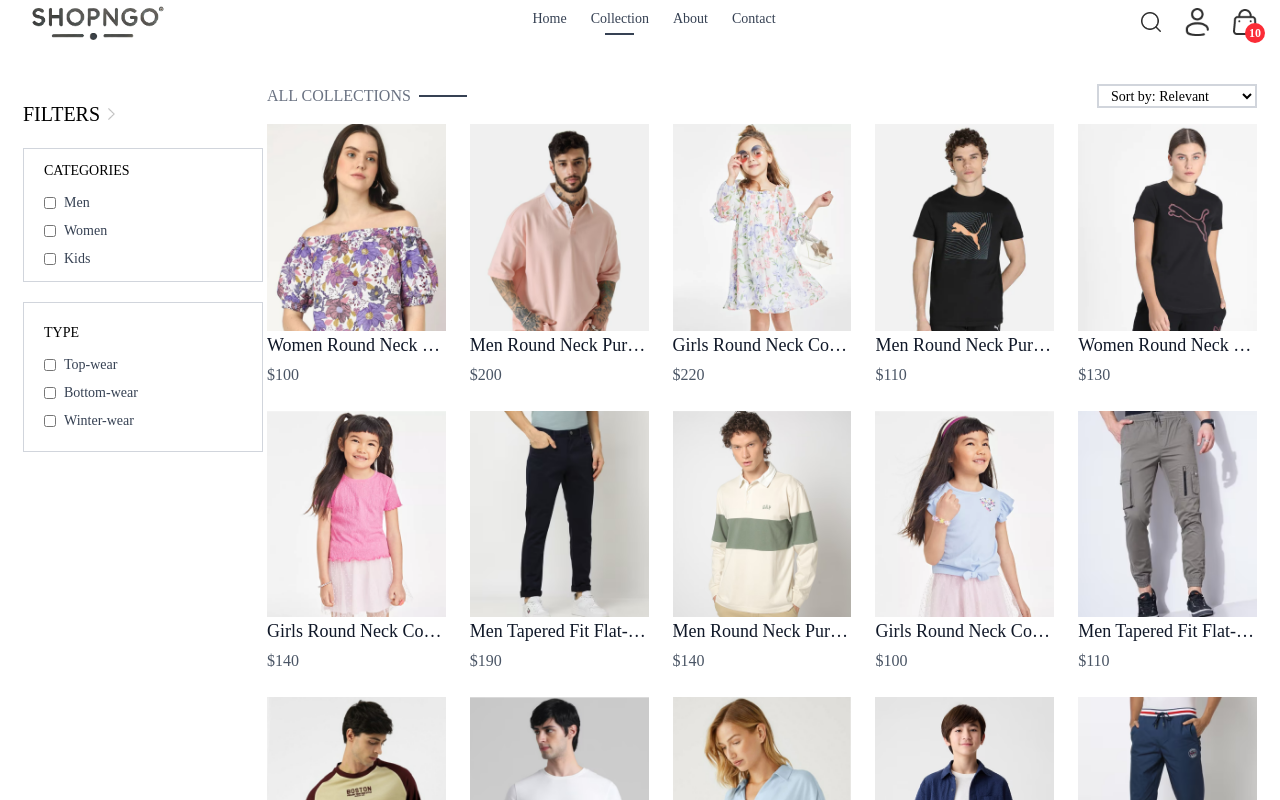
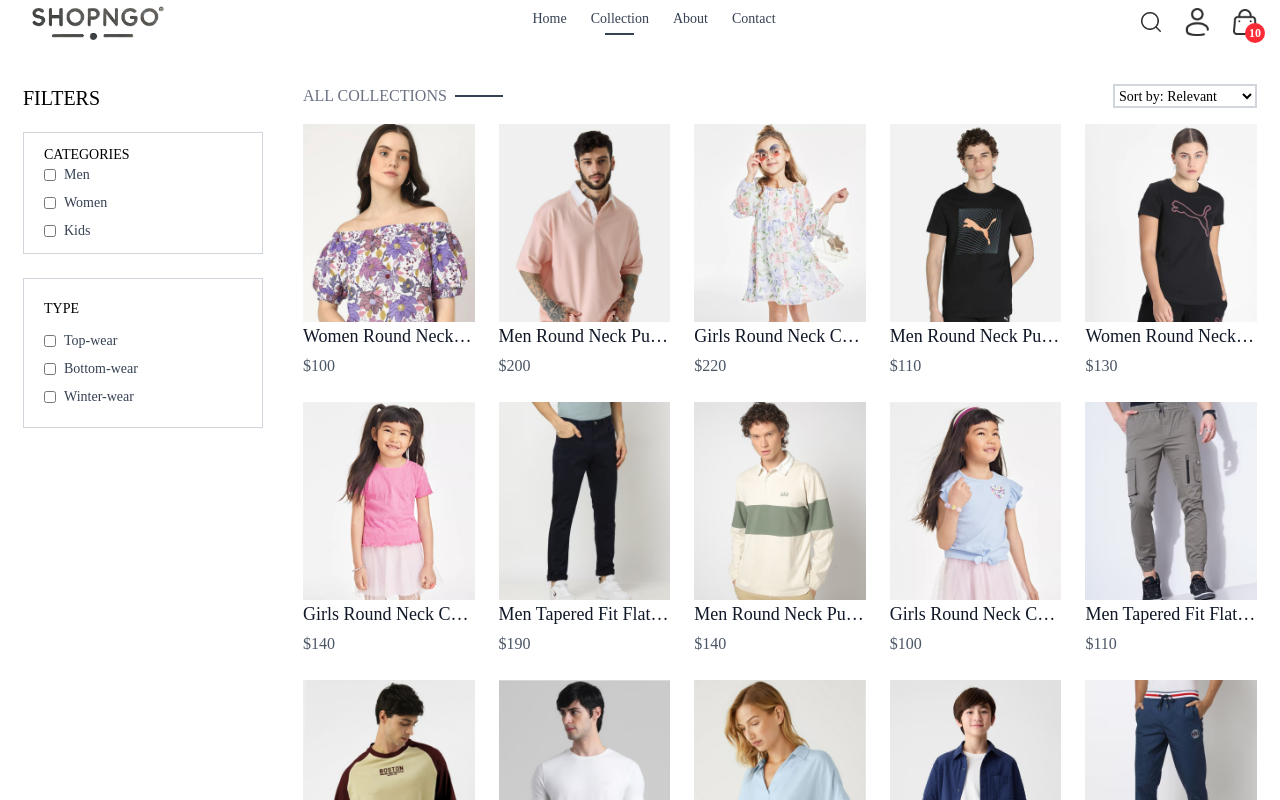
Before and after one commit to FAIZAN101013/ShopNGo, a React (Vite) app in the folder frontend/: page /collection in a window 1280 px wide. Shown: the top 800 px of the page. Built offline with nearby package versions, Linux system fonts and the light colour scheme.

Commit message:
Worked on the category section and  sub cateogry

```diff
--- a/frontend/src/pages/Collection.jsx
+++ b/frontend/src/pages/Collection.jsx
@@ -34,8 +34,13 @@ const Collection = () => {
     if (category.length > 0) {
       productsCopy = productsCopy.filter((item) => category.includes(item.category));
     }
+    if (subCategory.length > 0) {
+      productsCopy = productsCopy.filter((item) => subCategory.includes(item.subCategory));
+    }
     setFilteredProducts(productsCopy);
-  }, [products, category]);
+  }, [products, category , subCategory]);
+
+
 
   useEffect(() => {
     setFilteredProducts(products);
@@ -46,42 +51,42 @@ const Collection = () => {
   }, [category, subCategory, applyFilter]);
 
   return (
-    <div className='flex flex-col sm:flex-row !gap-1 sm:gap-10 !pt-10'>
+    <div className='flex flex-col sm:flex-row gap-1 sm:gap-10 !pt-10'>
       {/** filter option */}
       <div className='min-w-60'>
-        <p onClick={() => setShowFilter(!showFilter)} className='!my-4 text-xl flex items-center cursor-pointer !gap-2'>
+        <p onClick={() => setShowFilter(!showFilter)} className='my-4 text-xl flex items-center cursor-pointer gap-2'>
           FILTERS
-          <img className={`!h-3 !sm-hidden ${showFilter ? 'rotate-90' : ''}`} src={assets.dropdown_icon} alt='Dropdown Icon' />
+          <img className={`h-3 sm:hidden ${showFilter ? 'rotate-90' : ''}`} src={assets.dropdown_icon} alt='Dropdown Icon' />
         </p>
 
         {/** category filter */}
         <div className={`border border-gray-300 !pl-5 !py-3 !my-5 ${showFilter ? '' : 'hidden'} sm:block`}>
-          <p className='!mb-3 text-sm font-medium'>CATEGORIES</p>
+          <p className='mb-3 text-sm font-medium'>CATEGORIES</p>
           <div className='flex flex-col gap-2 text-sm font-light text-gray-700'>
-            <p className='flex gap-2'>
+            <p className='flex !gap-2'>
               <input className='w-3' type='checkbox' value={'Men'} onChange={toggleCategory} /> Men
             </p>
-            <p className='flex gap-2'>
+            <p className='flex !gap-2'>
               <input className='w-3' type='checkbox' value={'Women'} onChange={toggleCategory} /> Women
             </p>
-            <p className='flex gap-2'>
+            <p className='flex !gap-2'>
               <input className='w-3' type='checkbox' value={'Kids'} onChange={toggleCategory} /> Kids
             </p>
           </div>
         </div>
 
         {/** subcategory filter */}
-        <div className={`border border-gray-300 !pl-5 !py-5 mt-6 ${showFilter ? '' : 'hidden'} sm:block`}>
+        <div className={`border border-gray-300 !pl-5 !py-5 !mt-6 ${showFilter ? '' : 'hidden'} sm:block`}>
           <p className='!mb-3 text-sm font-medium'>TYPE</p>
-          <div className='flex flex-col gap-2 text-sm font-light text-gray-700'>
-            <p className='flex gap-2'>
-              <input className='w-3' type='checkbox' value={'Top-wear'} onChange={toggleSubCategory} /> Top-wear
+          <div className='flex flex-col !gap-2 text-sm font-light text-gray-700'>
+            <p className='flex !gap-2'>
+              <input className='w-3' type='checkbox' value={'Topwear'} onChange={toggleSubCategory} /> Top-wear
             </p>
-            <p className='flex gap-2'>
-              <input className='w-3' type='checkbox' value={'Bottom-wear'} onChange={toggleSubCategory} /> Bottom-wear
+            <p className='flex !gap-2'>
+              <input className='w-3' type='checkbox' value={'Bottomwear'} onChange={toggleSubCategory} /> Bottom-wear
             </p>
-            <p className='flex gap-2'>
-              <input className='w-3' type='checkbox' value={'Winter-wear'} onChange={toggleSubCategory} /> Winter-wear
+            <p className='flex !gap-2'>
+              <input className='w-3' type='checkbox' value={'Winterwear'} onChange={toggleSubCategory} /> Winter-wear
             </p>
           </div>
         </div>
@@ -92,14 +97,14 @@ const Collection = () => {
         <div className='flex justify-between text-base !mb-4'>
           <Title text1={'ALL'} text2={'COLLECTIONS'} />
           {/** sort by */}
-          <select className='border-2 border-gray-300 text-sm !px-2'>
+          <select className='border-2 border-gray-300 text-sm px-2'>
             <option value='relevant'>Sort by: Relevant</option>
             <option value='low-high'>Sort by: Low to High</option>
             <option value='high-low'>Sort by: High to Low</option>
           </select>
         </div>
         {/** product */}
-        <div className='grid grid-cols-2 md:grid-cols-3 lg:grid-cols-5 ml-2 gap-6'>
+        <div className='grid grid-cols-2 md:grid-cols-3 lg:grid-cols-5 gap-6'>
           {filteredProducts.map((item, index) => (
             <ProductItem key={index} id={item._id} image={item.image} name={item.name} price={item.price} />
           ))}
```
